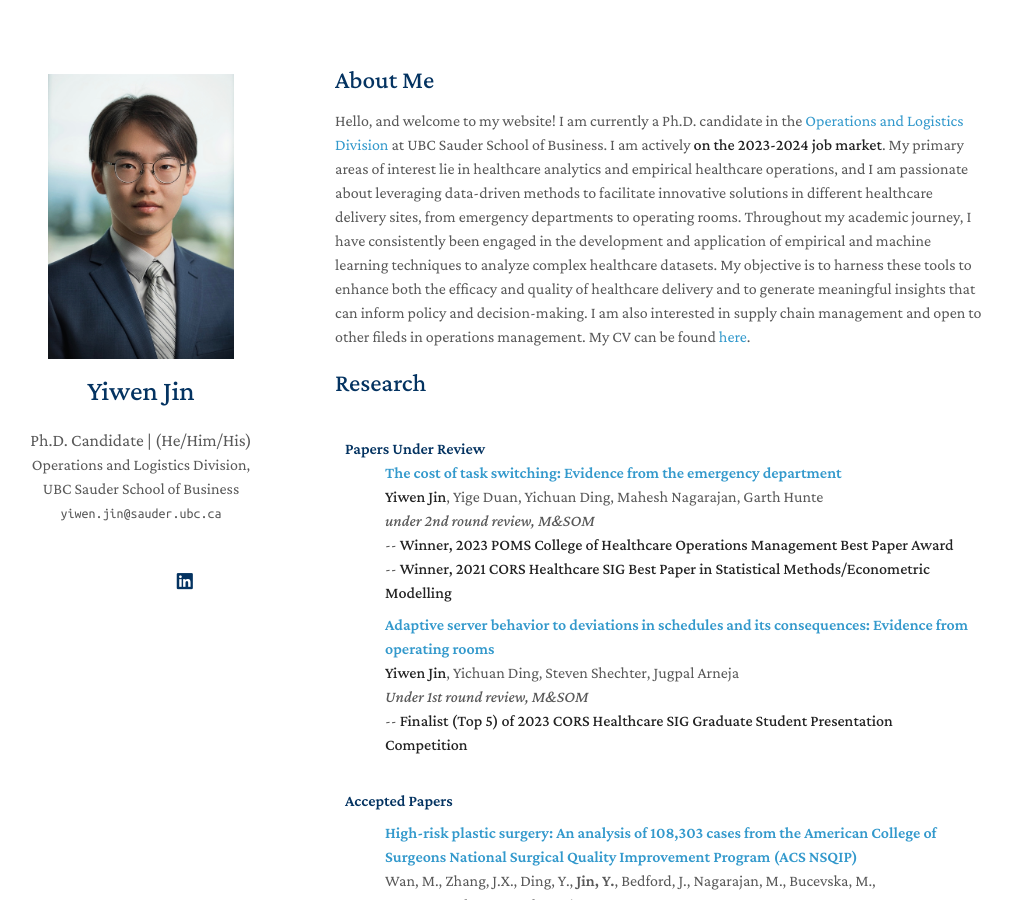
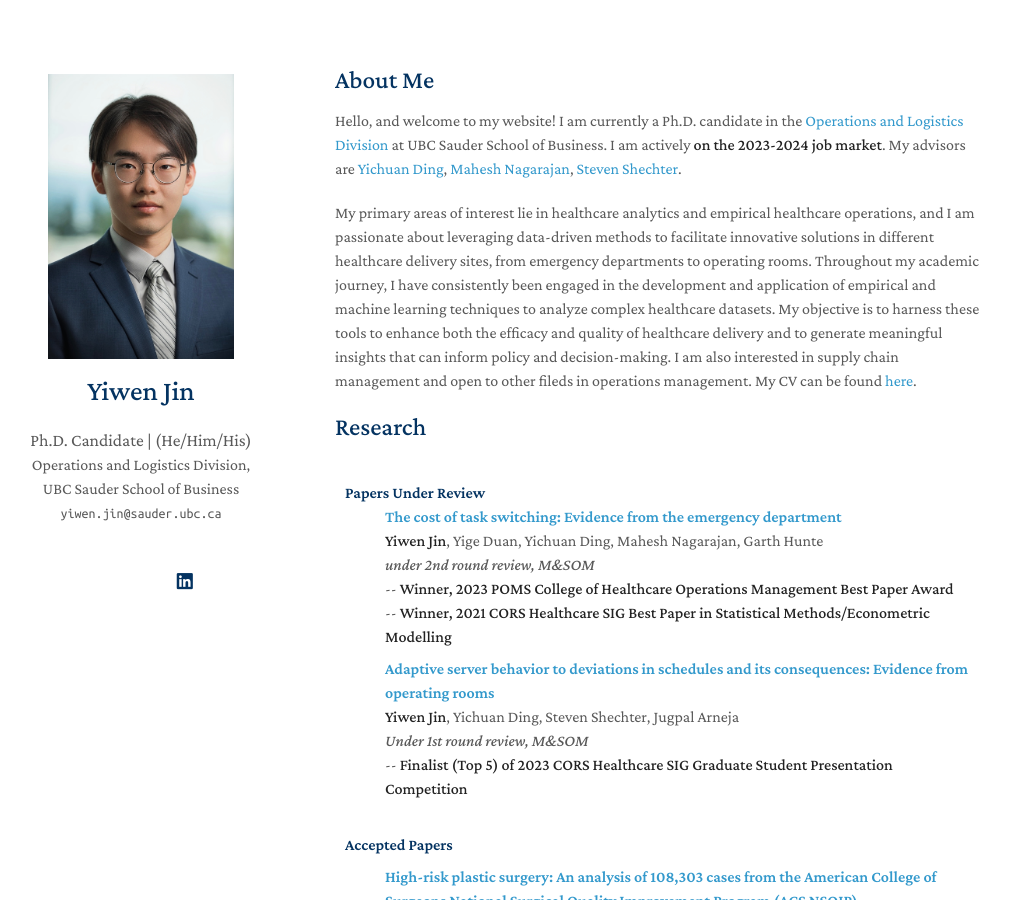
Before and after one commit to zeyang1225/zeyang1225.github.io, a Jekyll site: the page built from index.md, in a window 1280 px wide and 900 px high. Shown: the whole window, without its empty margins (135-1147 px from the left). Built offline with Jekyll 4.4.1, drawn with Linux system fonts in a browser that asks for light colours; nearby versions of some CDN libraries; a style sheet for code colours, icons or effects is not loaded; our own code applies the rules of GitHub Pages for plain Markdown files.

Commit message:
Update index.md

```diff
--- a/index.md
+++ b/index.md
@@ -4,7 +4,9 @@ layout: homepage
 
 ## About Me
 
-Hello, and welcome to my website! I am currently a Ph.D. candidate in the [Operations and Logistics Division](https://www.sauder.ubc.ca/thought-leadership/divisions/operations-and-logistics) at UBC Sauder School of Business. I am actively **on the 2023-2024 job market**. My primary areas of interest lie in healthcare analytics and empirical healthcare operations, and I am passionate about leveraging data-driven methods to facilitate innovative solutions in different healthcare delivery sites, from emergency departments to operating rooms. Throughout my academic journey, I have consistently been engaged in the development and application of empirical and machine learning techniques to analyze complex healthcare datasets. My objective is to harness these tools to enhance both the efficacy and quality of healthcare delivery and to generate meaningful insights that can inform policy and decision-making. I am also interested in supply chain management and open to other fileds in operations management. My CV can be found [here](assets/files/yiwen_cv.pdf).
+Hello, and welcome to my website! I am currently a Ph.D. candidate in the [Operations and Logistics Division](https://www.sauder.ubc.ca/thought-leadership/divisions/operations-and-logistics) at UBC Sauder School of Business. I am actively **on the 2023-2024 job market**. My advisors are [Yichuan Ding](https://www.mcgill.ca/desautels/yichuan-daniel-ding), [Mahesh Nagarajan](https://www.sauder.ubc.ca/people/mahesh-nagarajan), [Steven Shechter](https://www.sauder.ubc.ca/people/steven-shechter).
+
+My primary areas of interest lie in healthcare analytics and empirical healthcare operations, and I am passionate about leveraging data-driven methods to facilitate innovative solutions in different healthcare delivery sites, from emergency departments to operating rooms. Throughout my academic journey, I have consistently been engaged in the development and application of empirical and machine learning techniques to analyze complex healthcare datasets. My objective is to harness these tools to enhance both the efficacy and quality of healthcare delivery and to generate meaningful insights that can inform policy and decision-making. I am also interested in supply chain management and open to other fileds in operations management. My CV can be found [here](assets/files/yiwen_cv.pdf).
 
 {% include_relative _includes/papers.md %}
 
```
